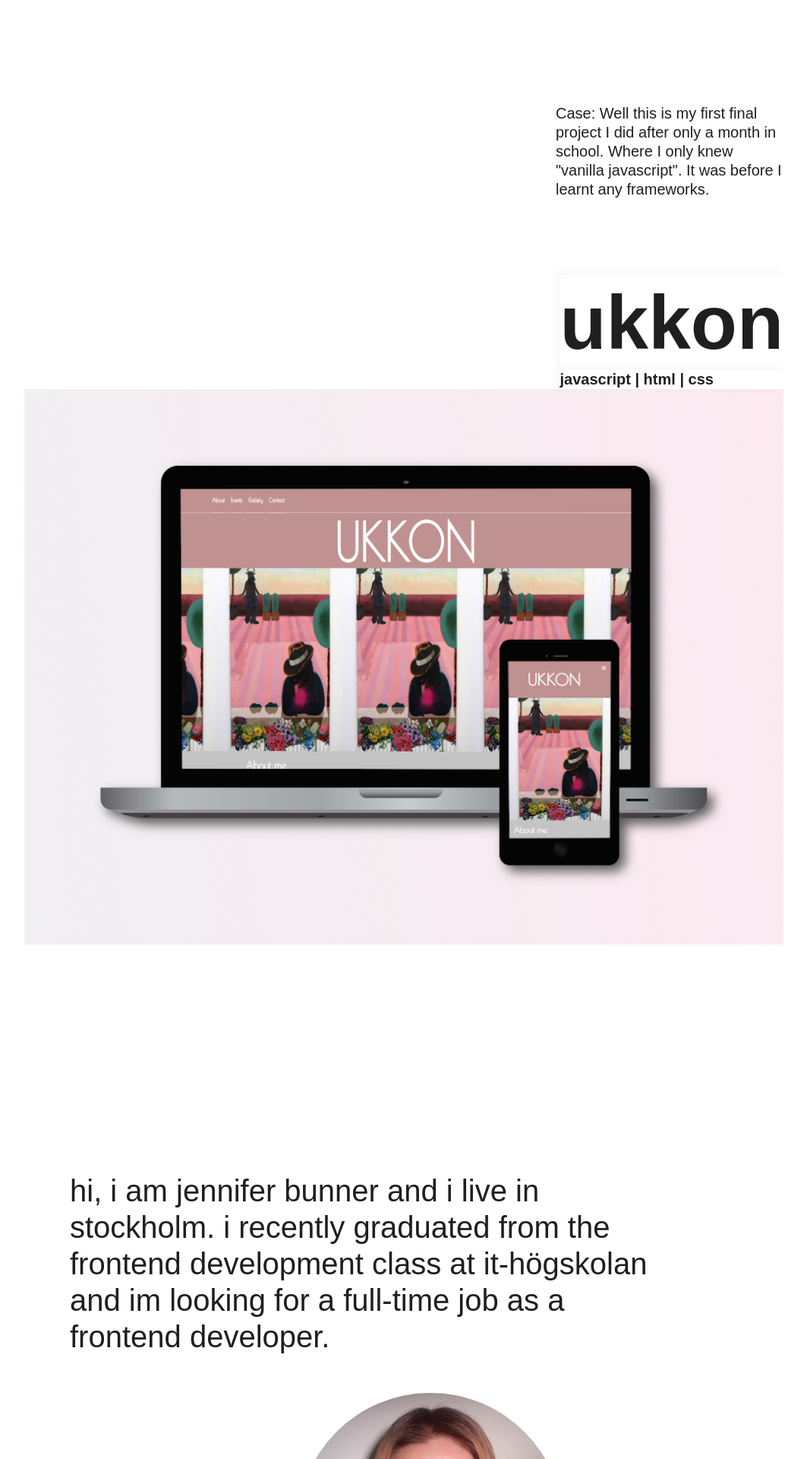
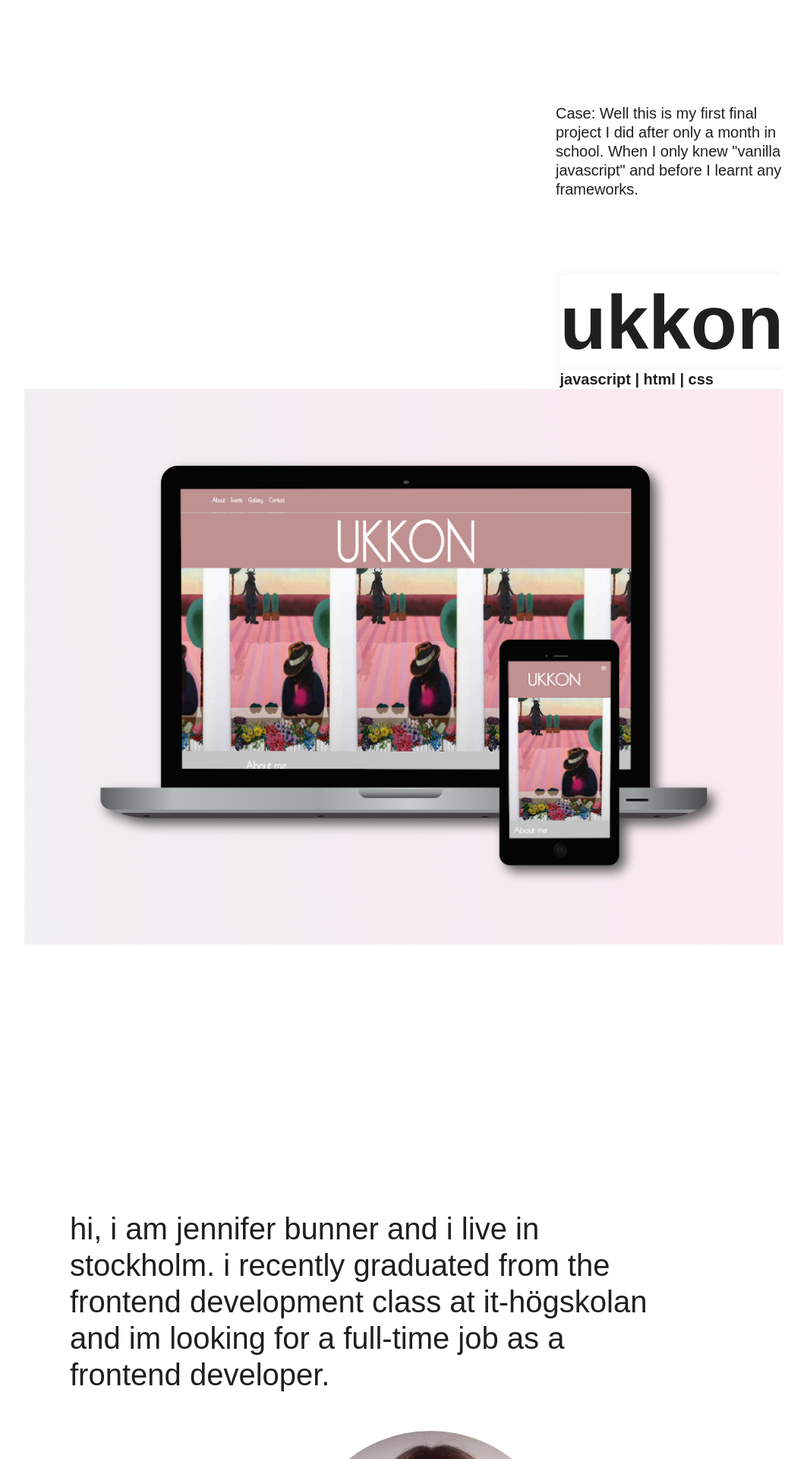
Before and after one commit to iths-jennifer-bunner/new-portfolio, a React (Create React App) app: page / in a window 1280 px wide. Shown: the part 5300-7220 px from the top of the page at 76% size, without its empty margins (148-1211 px from the left). Built offline with nearby package versions, Linux system fonts and the light colour scheme.

Commit message:
minor css fixes

```diff
--- a/public/index.html
+++ b/public/index.html
@@ -7,24 +7,12 @@
     <meta name="theme-color" content="#000000" />
     <meta
       name="description"
-      content="Web site created using create-react-app"
+      content="This is my portfolio site where you can see some of my projects"
     />
     <link rel="apple-touch-icon" href="%PUBLIC_URL%/logo192.png" />
-    <!--
-      manifest.json provides metadata used when your web app is installed on a
-      user's mobile device or desktop. See https://developers.google.com/web/fundamentals/web-app-manifest/
-    -->
+
     <link rel="manifest" href="%PUBLIC_URL%/manifest.json" />
-    <!--
-      Notice the use of %PUBLIC_URL% in the tags above.
-      It will be replaced with the URL of the `public` folder during the build.
-      Only files inside the `public` folder can be referenced from the HTML.
 
-      Unlike "/favicon.ico" or "favicon.ico", "%PUBLIC_URL%/favicon.ico" will
-      work correctly both with client-side routing and a non-root public URL.
-      Learn how to configure a non-root public URL by running `npm run build`.
-    -->
-    <!-- all Archivo and Work Sans fonts -->
     <link rel="preconnect" href="https://fonts.gstatic.com">
     <link href="https://fonts.googleapis.com/css2?family=Archivo:ital,wght@0,100;0,200;0,300;0,400;0,500;0,600;0,700;0,800;0,900;1,100;1,200;1,300;1,400;1,500;1,600;1,700;1,800;1,900&display=swap" rel="stylesheet">
     <script
@@ -36,15 +24,6 @@
   <body>
     <noscript>You need to enable JavaScript to run this app.</noscript>
     <div id="root"></div>
-    <!--
-      This HTML file is a template.
-      If you open it directly in the browser, you will see an empty page.
 
-      You can add webfonts, meta tags, or analytics to this file.
-      The build step will place the bundled scripts into the <body> tag.
-
-      To begin the development, run `npm start` or `yarn start`.
-      To create a production bundle, use `npm run build` or `yarn build`.
-    -->
   </body>
 </html>
--- a/src/components/projects/Ukkon.js
+++ b/src/components/projects/Ukkon.js
@@ -53,8 +53,8 @@ function Ukkon({
         variants={showTitle}
       >
         Case: Well this is my first final project I did after only a month in
-        school. Where I only knew "vanilla javascript". It was before I learnt
-        any frameworks.
+        school. When I only knew "vanilla javascript" and before I learnt any
+        frameworks.
       </motion.p>
       <section className="portfolio">
         <div className="portfolio__title">
--- a/src/styles/About.scss
+++ b/src/styles/About.scss
@@ -26,7 +26,7 @@
   &__text{
     max-width: 80rem;
     text-transform:lowercase ;
-    padding-bottom: 5rem;
+    padding: 5rem 0;
   }
   &__imageContainer{
     border-radius: 50%;
```
